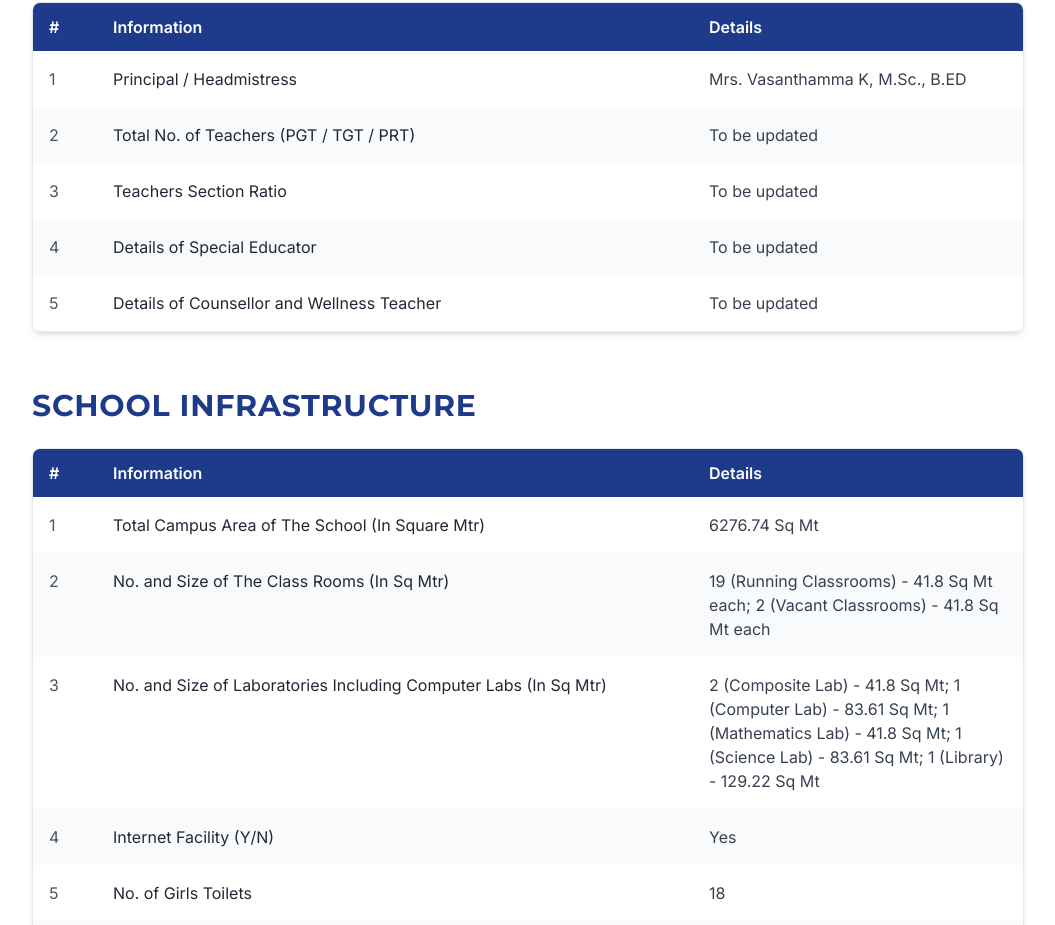
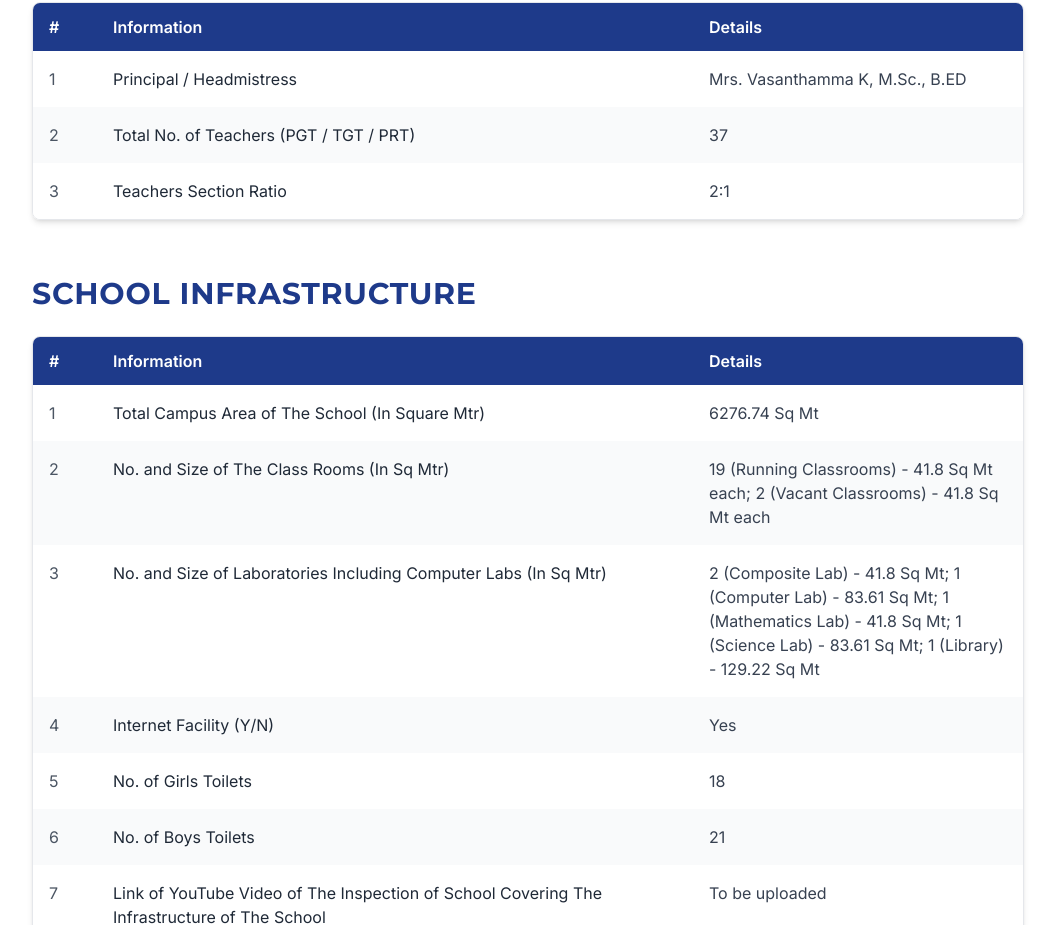
Before and after one commit to Agents-Clan-Venture/ST.-MICHEL-S-ENGLISH-SCHOOL, a React (Vite) app: page /mandatory-public-disclosure in a window 1280 px wide. Shown: the part 2940-3865 px from the top of the page, without its empty margins (112-1167 px from the left). Built offline with nearby package versions, Linux system fonts and the light colour scheme; a web font is replaced by a local one.

Commit message:
Staff: teacher count and ratio; social links open in new tab

```diff
--- a/src/components/common/Footer.tsx
+++ b/src/components/common/Footer.tsx
@@ -39,13 +39,17 @@ const Footer: React.FC = () => {
                 href="https://www.facebook.com/share/1EUKC8yArG/"
                 className="text-gray-300 hover:text-accent transition-colors"
                 aria-label="Facebook"
+                target="_blank"
+                rel="noopener noreferrer"
               >
                 <Facebook size={20} />
               </a>
               <a
                 href="https://youtube.com/@st.michelsenglishschoolkan7277?feature=shared"
                 className="text-gray-300 hover:text-accent transition-colors"
-                aria-label="Twitter"
+                aria-label="YouTube"
+                target="_blank"
+                rel="noopener noreferrer"
               >
                 <Youtube size={20} />
               </a>
@@ -53,6 +57,8 @@ const Footer: React.FC = () => {
                 href="https://www.instagram.com/st.michels.kanakapura?igsh=MW9uMDFhNnV2dDYycA=="
                 className="text-gray-300 hover:text-accent transition-colors"
                 aria-label="Instagram"
+                target="_blank"
+                rel="noopener noreferrer"
               >
                 <Instagram size={20} />
               </a>
--- a/src/pages/MandatoryDisclosurePage.tsx
+++ b/src/pages/MandatoryDisclosurePage.tsx
@@ -95,13 +95,8 @@ const academics: Row[] = [
 
 const staff: Row[] = [
   { info: "Principal / Headmistress", detail: "Mrs. Vasanthamma K, M.Sc., B.ED" },
-  { info: "Total No. of Teachers (PGT / TGT / PRT)", detail: "To be updated" },
-  { info: "Teachers Section Ratio", detail: "To be updated" },
-  { info: "Details of Special Educator", detail: "To be updated" },
-  {
-    info: "Details of Counsellor and Wellness Teacher",
-    detail: "To be updated",
-  },
+  { info: "Total No. of Teachers (PGT / TGT / PRT)", detail: "37" },
+  { info: "Teachers Section Ratio", detail: "2:1" },
 ];
 
 const infrastructure: Row[] = [
```
